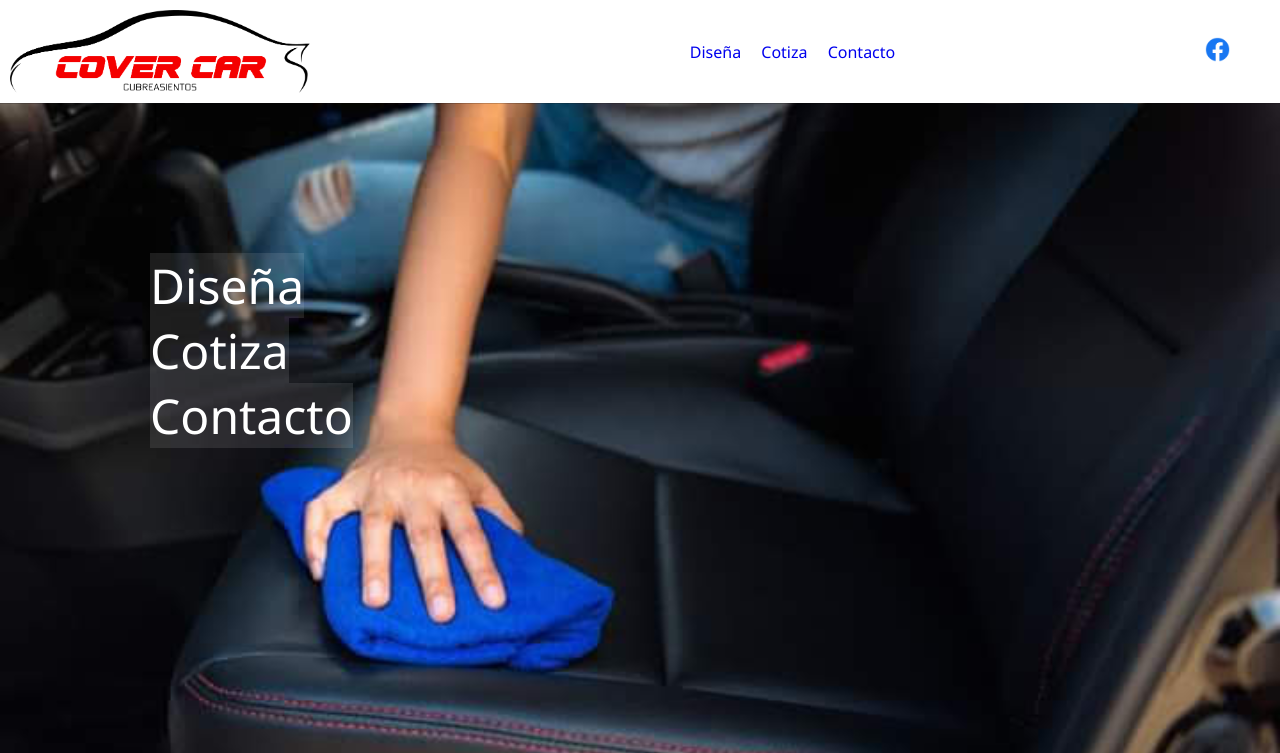
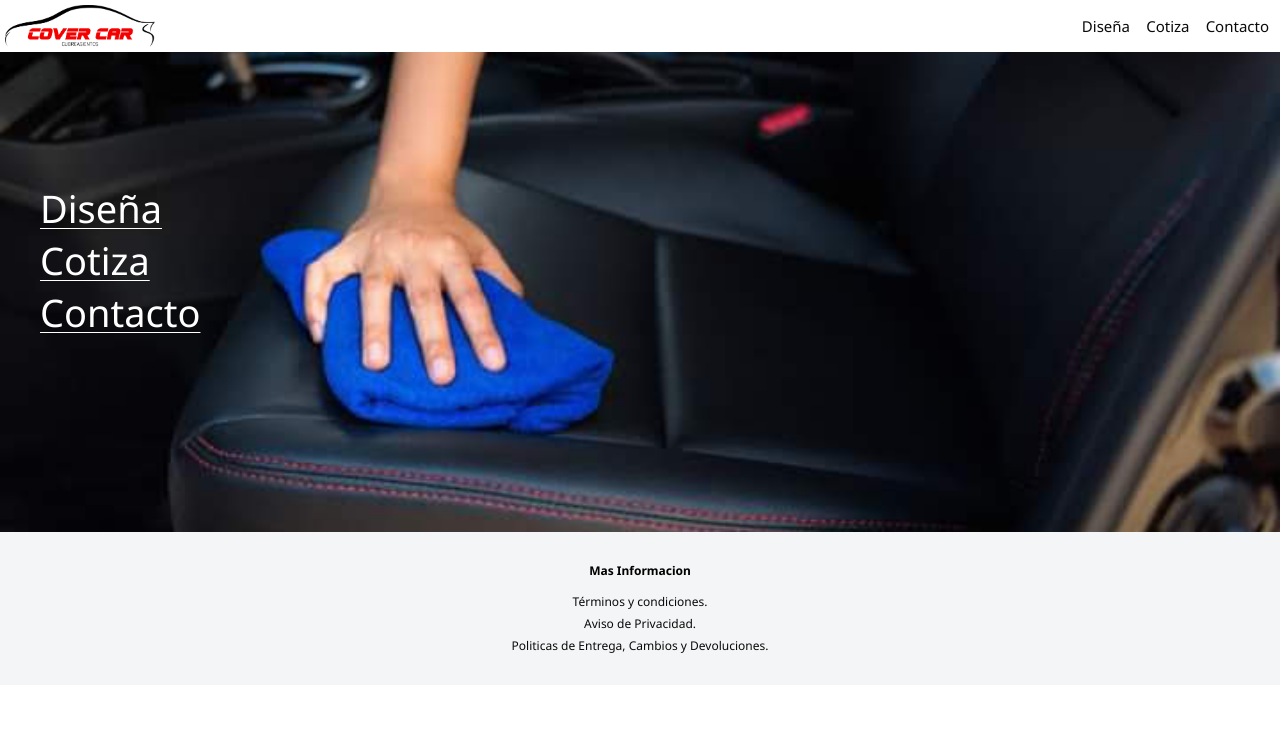
Before and after one commit to luar-dev/covercar-vs, a plain HTML site: page index.html in a window 1280 px wide. Shown: the top 753 px of the page. Drawn offline with Linux system fonts and the light colour scheme.

Commit message:
header change

```diff
--- a/css/desktop.css
+++ b/css/mobile.css
@@ -17,54 +17,58 @@
 
 header {
     display: flex;
-    width: 100vw;
+    width: 100%;
     align-items: center;
     justify-content: space-between;
-    padding: 10px 50px 10px 10px;
+    padding: 5px;
 }
 
 header nav {
     display: inline;
-    padding: 0 0 0 70px;
+
 }
 
 header nav a {
-    padding: 0 8px;
+    font-size: 15px;
+    color: var(--vampire-black);
+    padding: 0 6px;
     text-decoration: none;
 }
 
 main {
-    width: 100vmax;
-    height: 100vmax;
+    width: 100%;
+    min-width: 375px;
+    height: 480px;
+    /* position: absolute; */
+
     background-image: url("../assets/bg-clean.jpg");
-    background-position: center;
     background-repeat: no-repeat;
+    background-position: left;
     background-size: cover;
-    background-attachment: fixed;
-
-    position: relative;
 }
 
-.nav-container {
+main nav {
     position: absolute;
-    margin: 150px;
+    margin: 130px 0 0 40px;
     display: block;
     width: min-content;
 }
 
-.topnav {
+/* .topnav {
     overflow: hidden;
-}
+} */
 
-.topnav a {
-    font-size: 48px;
-    text-decoration: none;
-    background-color: rgb(255, 255, 255, .1);
+main a {
+    margin-bottom: 30px;
+    font-size: 38px;
+    text-decoration: underline solid white 1px;
+    text-underline-offset: 5px;
+    /* background-color: rgb(255, 255, 255, .1); */
     color: white;
 }
 
 .footer-container {
-    padding: 20px 0;
+    padding: 30px 0;
     text-align: center;
     background-color: var(--cultured);
 }
--- a/index.html
+++ b/index.html
@@ -9,7 +9,7 @@
     <link rel="preconnect" href="https://fonts.gstatic.com" crossorigin>
     <link href="https://fonts.googleapis.com/css2?family=Noto+Sans:wght@400;700&display=swap" rel="stylesheet">
 
-    <link rel="stylesheet" href="./css/desktop.css">
+    <link rel="stylesheet" href="./css/mobile.css">
     <link rel="stylesheet" href="./css/popup.css">
 
     <title>Document</title>
@@ -17,7 +17,7 @@
 <body>
 
     <header>
-        <img src="./assets/2022-covercar-logo.png" alt="Covercar Logo" width="300">
+        <img src="./assets/2022-covercar-logo.png" alt="Covercar Logo" width="150px">
 
         <nav>
             <a href="#">Diseña</a>
@@ -25,17 +25,14 @@
             <a href="#">Contacto</a>
         </nav>
 
-        <a href="https://www.facebook.com/CubreasientosCoverCar"><img src="./assets/f_logo_RGB-Blue_58.png" alt="Facebook Link" width="25px"></a>
-
+        <!-- <a href="https://www.facebook.com/CubreasientosCoverCar"><img src="./assets/f_logo_RGB-Blue_58.png" alt="Facebook Link" width="25px"></a> -->
     </header>
 
     <main>
-        <nav class="nav-container">
-            <div class="topnav">
-                <a href="#">Diseña</a>
-                <a href="#">Cotiza</a>
-                <a href="#">Contacto</a>
-            </div>
+        <nav>
+            <a href="#">Diseña</a>
+            <a href="#">Cotiza</a>
+            <a href="#">Contacto</a>
         </nav>
     </main>
 
```
